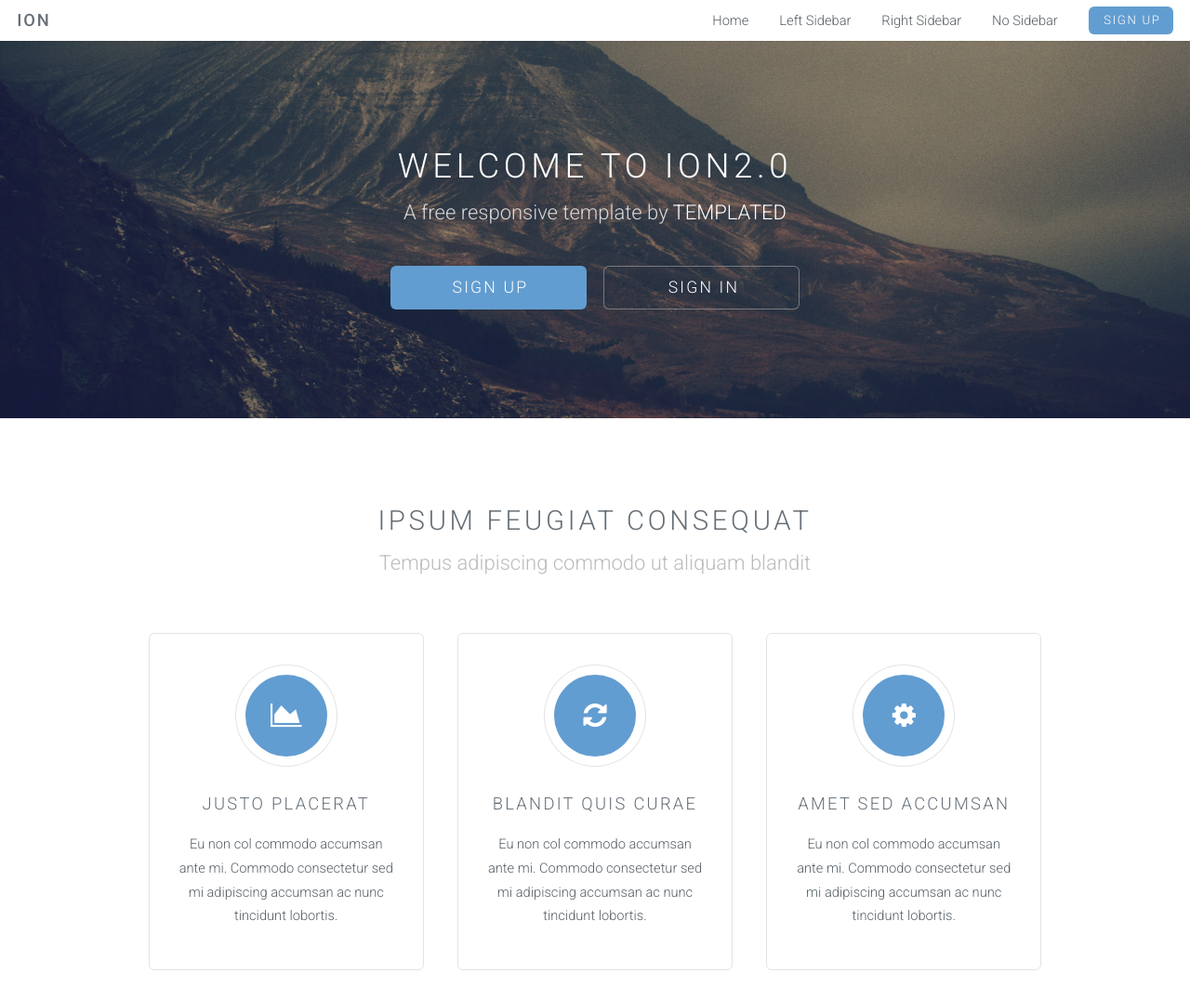
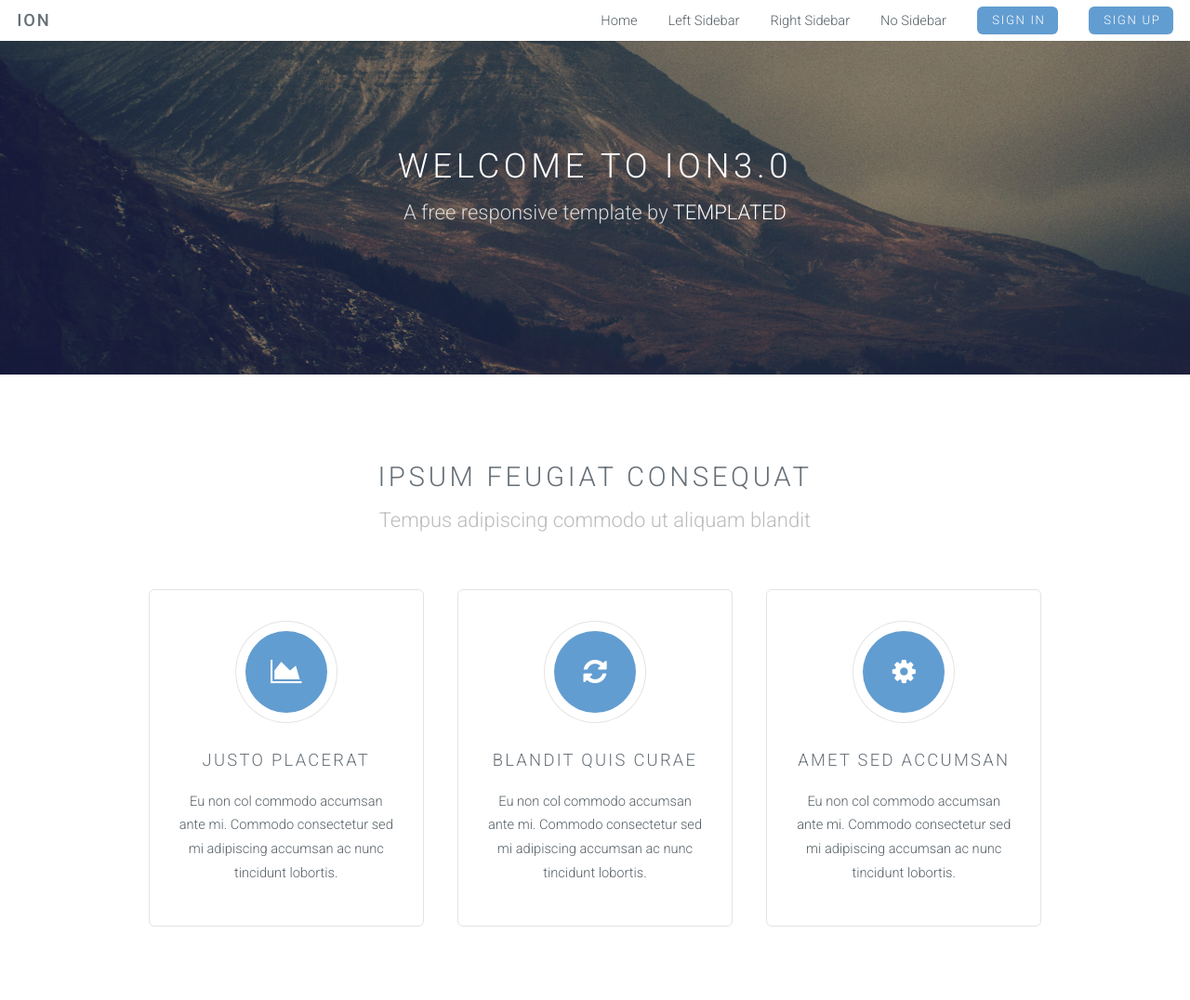
Before and after one commit to 123bhargav/codedeploy, a plain HTML site: page src/index.html in a window 1280 px wide. Shown: the top 1076 px of the page at 93% size. Drawn offline with Linux system fonts and the light colour scheme.

Commit message:
950amist-commit#4-Added v3.0 changes
950amist-commit#4-Added v3.0 changes

```diff
--- a/src/index.html
+++ b/src/index.html
@@ -32,6 +32,7 @@
 						<li><a href="left-sidebar.html">Left Sidebar</a></li>
 						<li><a href="right-sidebar.html">Right Sidebar</a></li>
 						<li><a href="no-sidebar.html">No Sidebar</a></li>
+						<li><a href="#" class="button special">Sign In</a></li>
 						<li><a href="#" class="button special">Sign Up</a></li>
 					</ul>
 				</nav>
@@ -40,11 +41,10 @@
 		<!-- Banner -->
 			<section id="banner">
 				<div class="inner">
-					<h2>Welcome to Ion2.0</h2>
+					<h2>Welcome to Ion3.0</h2>
 					<p>A free responsive template by <a href="http://templated.co">TEMPLATED</a></p>
 					<ul class="actions">
-						<li><a href="#content" class="button big special">Sign Up</a></li>
-						<li><a href="#elements" class="button big alt">Sign in</a></li>
+
 					</ul>
 				</div>
 			</section>
```
